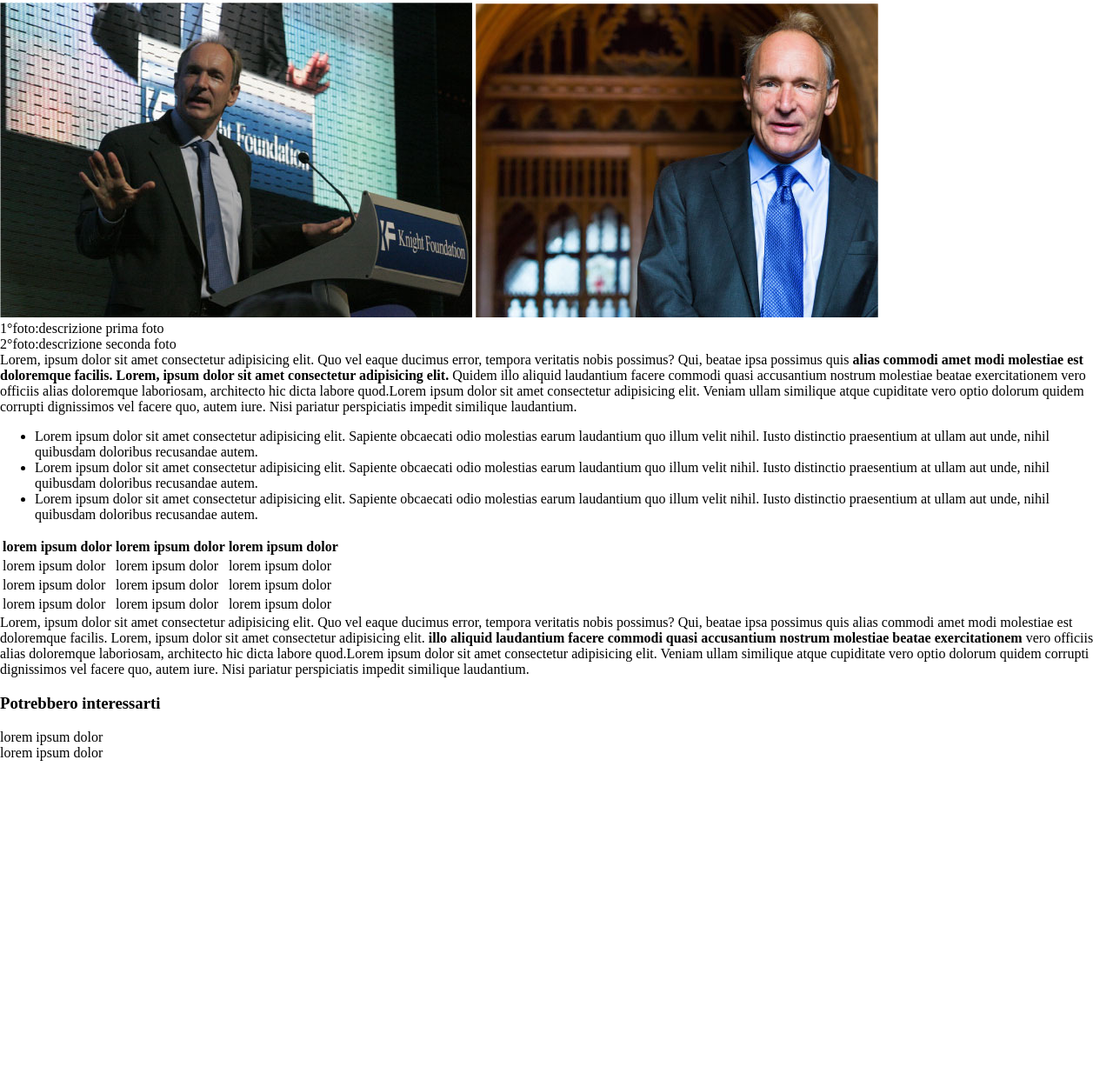
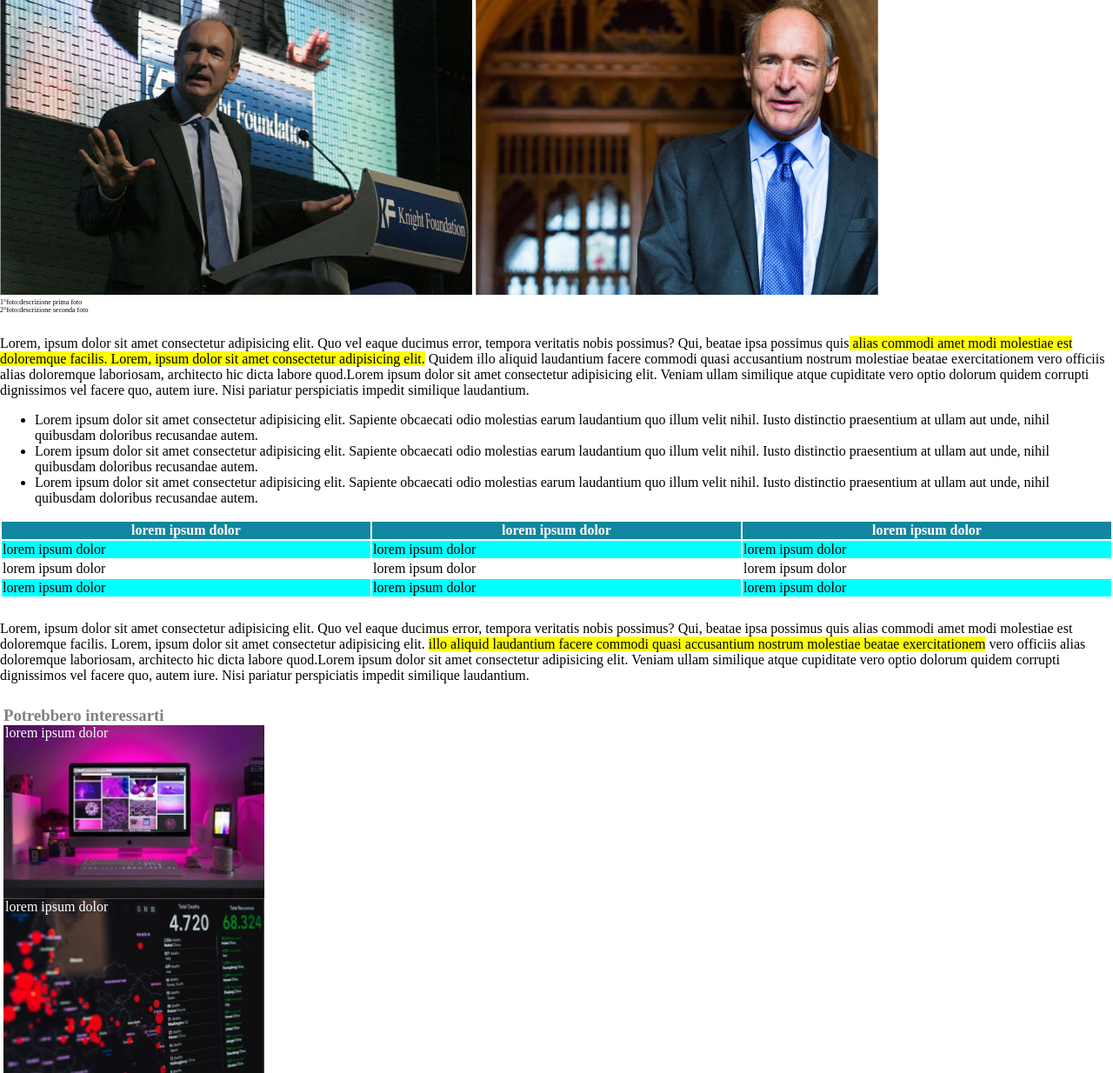
Before and after one commit to MarcoPercolla/html-css-booleaner, a plain HTML site: page index.html in a window 1280 px wide. Shown: the part 234-1468 px from the top of the page at 87% size. Before the commit the page ends 1109 px from the top, so only its background shows below. Drawn offline with Linux system fonts and the light colour scheme.

Commit message:
completato file css,aggiunto classe foto al footer

```diff
--- a/css/style.css
+++ b/css/style.css
@@ -7,11 +7,81 @@ header {
 }
 
 #logo {
-width: 10%;
+width: 15%;
 margin-top: 3%;
 margin-left: 4px;
 }
 
 body {
-    margin:0%;
+    margin:0px;
 }
+
+h1 {
+    margin-bottom: 0;
+
+}
+
+h3 {
+    color:grey;
+    margin: 0;
+}
+
+h4 {
+    margin-top:0;
+    color: grey;
+}
+
+span {
+    color: aqua;
+}
+
+.descrizione {
+    font-size: 50%;
+}
+
+article {
+    margin-top: 2%;
+}
+
+em {
+    background-color: yellow;
+    font-style:normal;
+}
+
+table {
+    width:100%;
+    height:fit-content;
+
+}
+
+thead {
+    background-color: rgb(16, 134, 160);
+    color: white;
+}
+
+.odd {
+    background-color: aqua;
+}
+main {
+    margin-bottom: 2%;
+}
+
+#monitor {
+    background-image: url(../img/monitor.jpg);
+}
+
+#graph {
+    background-image: url(../img/graph.jpg);
+}
+
+.foto {
+    background-size: contain;
+    height: 200px;
+    background-repeat: no-repeat;
+    color:white;
+    padding-left: 2px;
+}
+
+footer {
+    margin-left: 4px;
+}
--- a/index.html
+++ b/index.html
@@ -30,7 +30,7 @@
         <!--inizio foto e descrizioni-->
 
         <!--inizio articolo e unordered list-->
-        <article>Lorem, ipsum dolor sit amet consectetur adipisicing elit. Quo vel eaque ducimus error, tempora veritatis nobis possimus? Qui, beatae ipsa possimus quis<strong> alias commodi amet modi molestiae est doloremque facilis. Lorem, ipsum dolor sit amet consectetur adipisicing elit.</strong> Quidem illo aliquid laudantium facere commodi quasi accusantium nostrum molestiae beatae exercitationem vero officiis alias doloremque laboriosam, architecto hic dicta labore quod.Lorem ipsum dolor sit amet consectetur adipisicing elit. Veniam ullam similique atque cupiditate vero optio dolorum quidem corrupti dignissimos vel facere quo, autem iure. Nisi pariatur perspiciatis impedit similique laudantium.</article>
+        <article>Lorem, ipsum dolor sit amet consectetur adipisicing elit. Quo vel eaque ducimus error, tempora veritatis nobis possimus? Qui, beatae ipsa possimus quis<em> alias commodi amet modi molestiae est doloremque facilis. Lorem, ipsum dolor sit amet consectetur adipisicing elit.</em> Quidem illo aliquid laudantium facere commodi quasi accusantium nostrum molestiae beatae exercitationem vero officiis alias doloremque laboriosam, architecto hic dicta labore quod.Lorem ipsum dolor sit amet consectetur adipisicing elit. Veniam ullam similique atque cupiditate vero optio dolorum quidem corrupti dignissimos vel facere quo, autem iure. Nisi pariatur perspiciatis impedit similique laudantium.</article>
         <ul>
             <li>Lorem ipsum dolor sit amet consectetur adipisicing elit. Sapiente obcaecati odio molestias earum laudantium quo illum velit nihil. Iusto distinctio praesentium at ullam aut unde, nihil quibusdam doloribus recusandae autem.</li>
             <li>Lorem ipsum dolor sit amet consectetur adipisicing elit. Sapiente obcaecati odio molestias earum laudantium quo illum velit nihil. Iusto distinctio praesentium at ullam aut unde, nihil quibusdam doloribus recusandae autem.</li>
@@ -48,7 +48,7 @@
                 </tr>
             </thead>
             <tbody>
-                <tr>
+                <tr class="odd">
                     <td>lorem ipsum dolor</td>
                     <td>lorem ipsum dolor</td>
                     <td>lorem ipsum dolor</td>
@@ -58,7 +58,7 @@
                     <td>lorem ipsum dolor</td>
                     <td>lorem ipsum dolor</td>
                 </tr>
-                <tr>
+                <tr class="odd">
                     <td>lorem ipsum dolor</td>
                     <td>lorem ipsum dolor</td>
                     <td>lorem ipsum dolor</td>
@@ -67,7 +67,7 @@
         </table>
         <!--fine tabella-->
 
-        <article>Lorem, ipsum dolor sit amet consectetur adipisicing elit. Quo vel eaque ducimus error, tempora veritatis nobis possimus? Qui, beatae ipsa possimus quis alias commodi amet modi molestiae est doloremque facilis. Lorem, ipsum dolor sit amet consectetur adipisicing elit. <strong> illo aliquid laudantium facere commodi quasi accusantium nostrum molestiae beatae exercitationem</strong> vero officiis alias doloremque laboriosam, architecto hic dicta labore quod.Lorem ipsum dolor sit amet consectetur adipisicing elit. Veniam ullam similique atque cupiditate vero optio dolorum quidem corrupti dignissimos vel facere quo, autem iure. Nisi pariatur perspiciatis impedit similique laudantium.</article>
+        <article>Lorem, ipsum dolor sit amet consectetur adipisicing elit. Quo vel eaque ducimus error, tempora veritatis nobis possimus? Qui, beatae ipsa possimus quis alias commodi amet modi molestiae est doloremque facilis. Lorem, ipsum dolor sit amet consectetur adipisicing elit. <em> illo aliquid laudantium facere commodi quasi accusantium nostrum molestiae beatae exercitationem</em> vero officiis alias doloremque laboriosam, architecto hic dicta labore quod.Lorem ipsum dolor sit amet consectetur adipisicing elit. Veniam ullam similique atque cupiditate vero optio dolorum quidem corrupti dignissimos vel facere quo, autem iure. Nisi pariatur perspiciatis impedit similique laudantium.</article>
 
     </main>
     <!--fine contenuto generico-->
@@ -75,8 +75,8 @@
     <!--inizio potrebbe interessare-->
     <footer>
         <h3>Potrebbero interessarti</h3>
-        <div id="monitor">lorem ipsum dolor</div>
-        <div id="graph">lorem ipsum dolor</div>
+        <div class="foto" id="monitor">lorem ipsum dolor</div>
+        <div class="foto" id="graph">lorem ipsum dolor</div>
 
 
     </footer>
```
